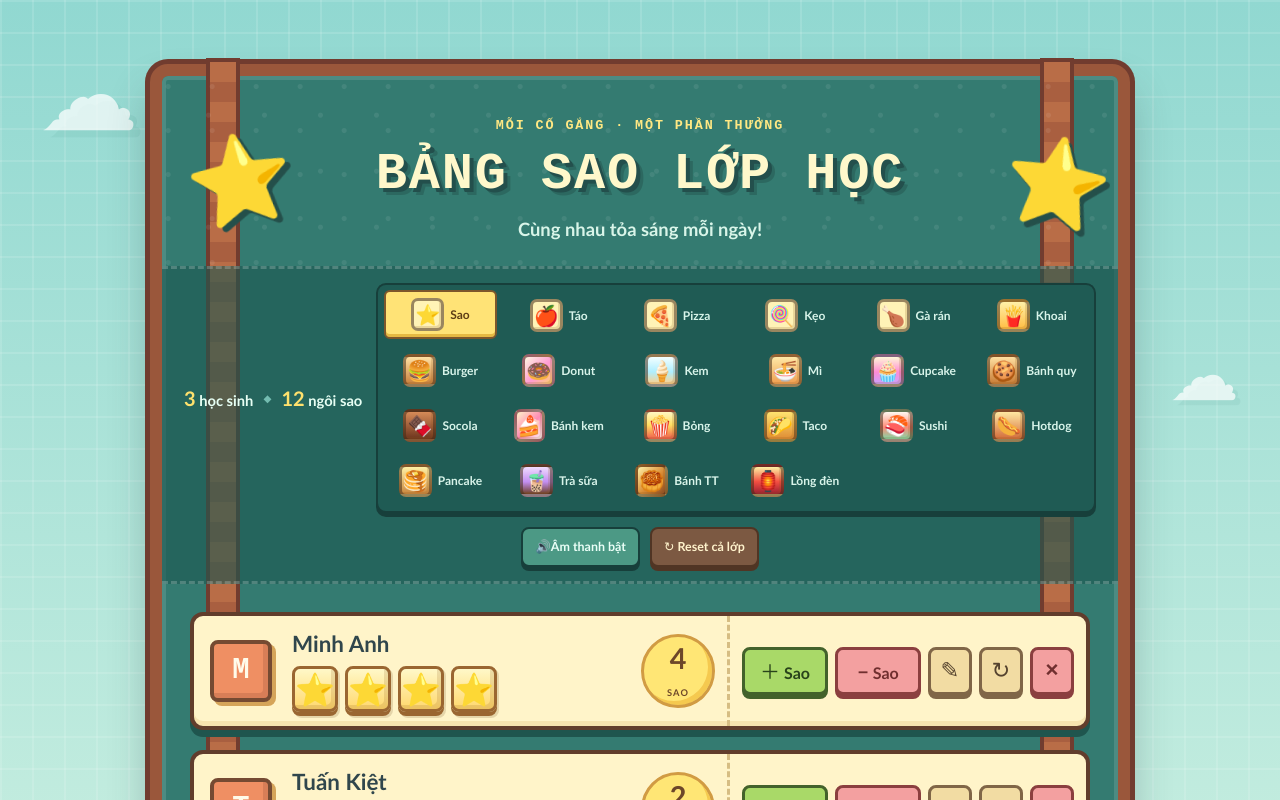
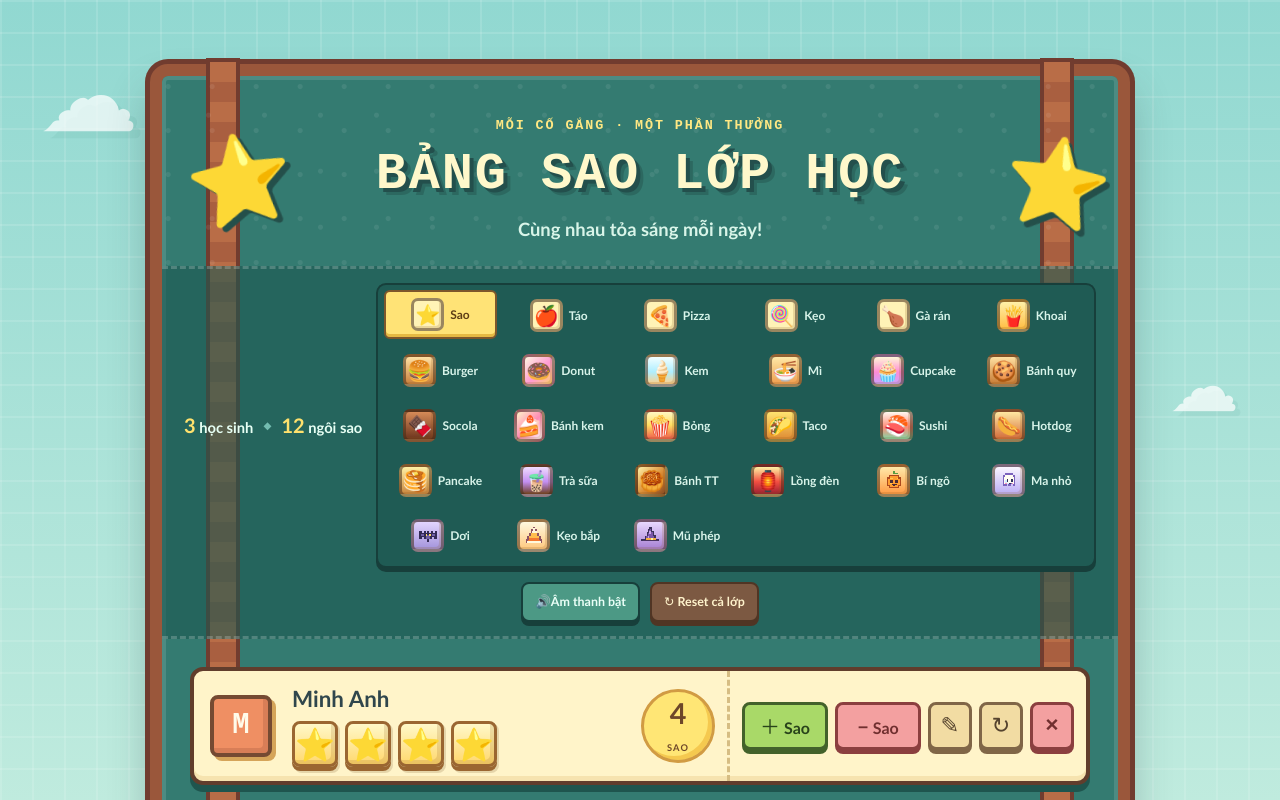
Before and after one commit to Wanglongbong/quan-classroom-star-board, a React (Vite) app: page / in a window 1280 px wide. Shown: the top 800 px of the page. Built offline with nearby package versions, Linux system fonts and the light colour scheme.

Commit message:
Add pixel Halloween classroom rewards

```diff
--- a/src/App.jsx
+++ b/src/App.jsx
@@ -1,4 +1,5 @@
 import { useEffect, useRef, useState } from "react";
+import HalloweenIcon from "./HalloweenIcon";
 
 const STUDENTS_KEY = "classroom-star-board-students-v1";
 const SOUND_KEY = "classroom-star-board-sound-v1";
@@ -28,6 +29,11 @@ const REWARD_OPTIONS = {
   boba: { type: "boba", icon: "🧋", label: "Trà sữa", plural: "ly trà sữa", boardTitle: "TRÀ SỮA" },
   mooncake: { type: "mooncake", icon: "🥮", label: "Bánh TT", plural: "chiếc bánh trung thu", boardTitle: "BÁNH TRUNG THU" },
   lantern: { type: "lantern", icon: "🏮", label: "Lồng đèn", plural: "chiếc lồng đèn", boardTitle: "LỒNG ĐÈN" },
+  pumpkin: { type: "pumpkin", icon: <HalloweenIcon type="pumpkin" />, label: "Bí ngô", plural: "quả bí ngô", boardTitle: "BÍ NGÔ" },
+  ghost: { type: "ghost", icon: <HalloweenIcon type="ghost" />, label: "Ma nhỏ", plural: "chú ma nhỏ", boardTitle: "MA NHỎ" },
+  bat: { type: "bat", icon: <HalloweenIcon type="bat" />, label: "Dơi", plural: "chú dơi", boardTitle: "DƠI" },
+  candycorn: { type: "candycorn", icon: <HalloweenIcon type="candycorn" />, label: "Kẹo bắp", plural: "viên kẹo bắp", boardTitle: "KẸO BẮP" },
+  witchhat: { type: "witchhat", icon: <HalloweenIcon type="witchhat" />, label: "Mũ phép", plural: "chiếc mũ phép", boardTitle: "MŨ PHÙ THỦY" },
 };
 const REWARD_PARTICLES = {
   star: ["✦", "•"],
@@ -52,6 +58,11 @@ const REWARD_PARTICLES = {
   boba: ["○", "✦"],
   mooncake: ["☾", "✦"],
   lantern: ["✦", "◆"],
+  pumpkin: ["✦", "◆"],
+  ghost: ["✧", "○"],
+  bat: ["◆", "✦"],
+  candycorn: ["▲", "✦"],
+  witchhat: ["✧", "★"],
 };
 const MILESTONE_EFFECTS = {
   10: { badge: "🏆", title: "KHỞI ĐỘNG RỰC RỠ", icons: "✦ ✦ ✦", duration: 2200 },
--- /dev/null
+++ b/src/HalloweenIcon.jsx
@@ -0,0 +1,44 @@
+const PIXELS = {
+  pumpkin: [
+    ["#5b9d42", "M14 2h4v5h-4z M18 4h4v3h-4z"],
+    ["#ad481d", "M8 8h16v3H8z M5 11h22v14H5z M8 25h16v3H8z"],
+    ["#ff9c2f", "M9 10h14v17H9z M6 14h20v10H6z"],
+    ["#ffca52", "M10 12h4v3h-4z M9 18h3v5H9z M20 12h3v3h-3z"],
+    ["#4c2d35", "M10 16h4v4h-4z M18 16h4v4h-4z M12 22h8v2h-8z M14 24h4v2h-4z"],
+  ],
+  ghost: [
+    ["#7b62bd", "M10 5h12v3H10z M7 8h18v18h-3v-3h-3v3h-4v-3h-3v3H7z"],
+    ["#fffdf3", "M10 8h12v3H10z M8 11h16v12h-3v-3h-4v3h-4v-3h-3v3H8z"],
+    ["#d2ecff", "M9 16h3v5H9z M13 21h3v2h-3z"],
+    ["#33315f", "M12 14h3v5h-3z M19 14h3v5h-3z M16 21h3v2h-3z"],
+    ["#ff90b6", "M9 20h3v2H9z M21 20h2v2h-2z"],
+  ],
+  bat: [
+    ["#332b55", "M2 10h4v3h3v-3h3v3h3v-3h3v3h3v-3h3v3h3v-3h3v12h-4v-3h-4v4h-4v4h-4v-4h-4v-4H6v3H2z"],
+    ["#7060a5", "M5 14h5v3H5z M22 14h5v3h-5z M13 16h6v7h-6z"],
+    ["#ffdc69", "M12 15h3v3h-3z M18 15h3v3h-3z"],
+  ],
+  candycorn: [
+    ["#8d5262", "M14 3h4v4h3v5h3v5h3v6h2v5H3v-5h2v-6h3v-5h3V7h3z"],
+    ["#fff6dc", "M14 5h4v4h2v4H12V9h2z"],
+    ["#ffbd4d", "M11 13h10v4h3v4H8v-4h3z"],
+    ["#f37831", "M8 21h16v3h2v2H6v-2h2z"],
+    ["#fff9dd", "M5 26h22v2H5z"],
+  ],
+  witchhat: [
+    ["#3c315b", "M15 3h4v6h3v7h3v6h5v4H2v-4h6v-5h3v-6h2V7h2z"],
+    ["#7955a8", "M16 6h2v5h3v6h2v5H9v-4h3v-6h2V8h2z"],
+    ["#c8a4eb", "M15 10h2v5h-2z M12 18h3v3h-3z"],
+    ["#f4ae3f", "M9 21h16v3H9z M16 20h5v5h-5z"],
+    ["#fff2a2", "M17 21h3v3h-3z"],
+    ["#493360", "M4 24h24v2H4z"],
+  ],
+};
+
+export default function HalloweenIcon({ type }) {
+  return (
+    <svg className="halloween-pixel-icon" viewBox="0 0 32 32" aria-hidden="true" focusable="false" shapeRendering="crispEdges">
+      {PIXELS[type].map(([color, path]) => <path key={color} fill={color} d={path} />)}
+    </svg>
+  );
+}
--- a/src/styles.css
+++ b/src/styles.css
@@ -263,6 +263,21 @@ h1 {
 .picker-icon-boba { background: linear-gradient(180deg, #f1ddff, #c38ef2 55%, #6b3e24); }
 .picker-icon-mooncake { background: linear-gradient(135deg, #fff1a8, #d98b34 55%, #8b4b24); }
 .picker-icon-lantern { background: linear-gradient(180deg, #fff1a2, #f34f42 54%, #9b1f32); }
+.picker-icon-pumpkin { background: linear-gradient(180deg, #ffe9a9, #ff9b45); }
+.picker-icon-ghost { background: linear-gradient(180deg, #faf6ff, #bbadf4); }
+.picker-icon-bat { background: linear-gradient(180deg, #e2d4ff, #a394db); }
+.picker-icon-candycorn { background: linear-gradient(180deg, #fff9df, #ffc980); }
+.picker-icon-witchhat { background: linear-gradient(180deg, #e8d8ff, #a780d3); }
+
+.halloween-pixel-icon {
+  display: inline-block;
+  width: 1em;
+  height: 1em;
+  flex: none;
+  overflow: visible;
+  image-rendering: pixelated;
+  vertical-align: -0.1em;
+}
 
 .sound-toggle,
 .reset-all-button {
@@ -798,6 +813,11 @@ h1 {
 .reward-icon-boba { background: linear-gradient(180deg, #f2deff, #c38ff3 55%, #704026); }
 .reward-icon-mooncake { background: linear-gradient(135deg, #fff2a9, #d99036 55%, #8b4c25); }
 .reward-icon-lantern { background: linear-gradient(180deg, #fff2a5, #f45543 54%, #9d2032); }
+.reward-icon-pumpkin { background: linear-gradient(180deg, #ffe8a3, #ff9945); }
+.reward-icon-ghost { background: linear-gradient(180deg, #fcf7ff, #bcb0f1); }
+.reward-icon-bat { background: linear-gradient(180deg, #e8dbff, #a694dc); }
+.reward-icon-candycorn { background: linear-gradient(180deg, #fffbe5, #ffc780); }
+.reward-icon-witchhat { background: linear-gradient(180deg, #eddcff, #aa80d8); }
 
 .more-stars {
   flex: 0 0 auto;
@@ -1268,6 +1288,12 @@ h1 {
 .reward-motion-lantern.is-award .reward-main-icon {
   animation: reward-lantern-float 1.25s cubic-bezier(.16, 1.35, .35, 1) forwards;
 }
+
+.reward-motion-pumpkin.is-award .reward-main-icon { animation: halloween-pumpkin-pop 1.25s cubic-bezier(.16, 1.35, .35, 1) forwards; }
+.reward-motion-ghost.is-award .reward-main-icon { animation: halloween-ghost-float 1.25s cubic-bezier(.16, 1.35, .35, 1) forwards; }
+.reward-motion-bat.is-award .reward-main-icon { animation: halloween-bat-swoop 1.25s cubic-bezier(.16, 1.35, .35, 1) forwards; }
+.reward-motion-candycorn.is-award .reward-main-icon { animation: halloween-candy-bounce 1.25s cubic-bezier(.16, 1.35, .35, 1) forwards; }
+.reward-motion-witchhat.is-award .reward-main-icon { animation: halloween-hat-twirl 1.25s cubic-bezier(.16, 1.35, .35, 1) forwards; }
 
 .reward-motion-apple.is-award .reward-particles i { color: #67b85f; text-shadow: 0 0 8px #e8ffd8; }
 .reward-motion-pizza.is-award .reward-particles i { color: #ff9e37; text-shadow: 0 0 8px #ffe1a8; }
@@ -1290,6 +1316,11 @@ h1 {
 .reward-motion-boba.is-award .reward-particles i { color: #8e5acb; text-shadow: 0 0 10px #f6e4ff; animation-name: boba-particle-bubble; }
 .reward-motion-mooncake.is-award .reward-particles i { color: #ffd25d; text-shadow: 0 0 12px #fff5bd; animation-name: mooncake-particle-moon; }
 .reward-motion-lantern.is-award .reward-particles i { color: #ff574a; text-shadow: 0 0 12px #ffe79e; animation-name: lantern-particle-flicker; }
+.reward-motion-pumpkin.is-award .reward-particles i { color: #ff982c; text-shadow: 0 0 10px #ffe092; }
+.reward-motion-ghost.is-award .reward-particles i { color: #bd9ae8; text-shadow: 0 0 10px #fff; animation-name: halloween-particle-float; }
+.reward-motion-bat.is-award .reward-particles i { color: #7957af; text-shadow: 0 0 10px #d9c5ff; animation-name: halloween-particle-swirl; }
+.reward-motion-candycorn.is-award .reward-particles i { color: #ffb43b; text-shadow: 0 0 10px #fff0ad; }
+.reward-motion-witchhat.is-award .reward-particles i { color: #af79da; text-shadow: 0 0 10px #e7d2ff; animation-name: halloween-particle-swirl; }
 
 .reward-change {
   position: absolute;
@@ -2092,6 +2123,56 @@ h1 {
   46% { transform: translateY(3px) scale(0.96) rotate(-8deg); }
   66% { transform: translateY(-10px) scale(1.06) rotate(5deg); }
   84%, 100% { transform: translateY(0) scale(1) rotate(0); filter: brightness(1.12); }
+}
+
+@keyframes halloween-pumpkin-pop {
+  0% { transform: translateY(35px) scale(0.15) rotate(-18deg); }
+  30% { transform: translateY(-20px) scale(1.25) rotate(9deg); }
+  52% { transform: translateY(7px) scale(0.92) rotate(-5deg); }
+  76% { transform: translateY(-5px) scale(1.08) rotate(3deg); }
+  100% { transform: translateY(0) scale(1) rotate(0); }
+}
+
+@keyframes halloween-ghost-float {
+  0% { transform: translate(-28px, 38px) scale(0.2); opacity: 0; }
+  32% { transform: translate(9px, -22px) scale(1.18); opacity: 1; }
+  60% { transform: translate(-7px, 4px) scale(0.97); }
+  84%, 100% { transform: translate(0, -7px) scale(1); opacity: 1; }
+}
+
+@keyframes halloween-bat-swoop {
+  0% { transform: translate(-70px, 45px) scale(0.2) rotate(-30deg); }
+  30% { transform: translate(20px, -24px) scale(1.22) rotate(14deg); }
+  55% { transform: translate(-10px, 4px) scale(0.95) rotate(-9deg); }
+  100% { transform: translate(0, 0) scale(1) rotate(0); }
+}
+
+@keyframes halloween-candy-bounce {
+  0% { transform: translateY(-50px) scale(0.2) rotate(25deg); }
+  32% { transform: translateY(11px) scale(1.2, 0.85) rotate(-8deg); }
+  58% { transform: translateY(-18px) scale(0.96, 1.1) rotate(5deg); }
+  100% { transform: translateY(0) scale(1) rotate(0); }
+}
+
+@keyframes halloween-hat-twirl {
+  0% { transform: translateY(28px) scale(0.12) rotate(-80deg); }
+  34% { transform: translateY(-17px) scale(1.22) rotate(24deg); }
+  62% { transform: translateY(5px) scale(0.95) rotate(-8deg); }
+  100% { transform: translateY(0) scale(1) rotate(0); }
+}
+
+@keyframes halloween-particle-float {
+  0% { opacity: 0; transform: translate(0, 15px) scale(0.15); }
+  22% { opacity: 1; transform: translate(calc(var(--particle-x) * 0.2), -13px) scale(1.1); }
+  70% { opacity: 1; transform: translate(calc(var(--particle-x) * 0.7), calc(var(--particle-y) * 0.7 - 20px)) scale(0.9); }
+  100% { opacity: 0; transform: translate(var(--particle-x), calc(var(--particle-y) - 35px)) scale(0.5); }
+}
+
+@keyframes halloween-particle-swirl {
+  0% { opacity: 0; transform: translate(0, 0) scale(0.1) rotate(0); }
+  22% { opacity: 1; transform: translate(calc(var(--particle-x) * -0.3), calc(var(--particle-y) * 0.3)) scale(1.2) rotate(90deg); }
+  65% { opacity: 1; transform: translate(calc(var(--particle-x) * 0.65), calc(var(--particle-y) * 0.75)) scale(0.95) rotate(230deg); }
+  100% { opacity: 0; transform: translate(var(--particle-x), var(--particle-y)) scale(0.5) rotate(360deg); }
 }
 
 @keyframes change-badge-pop {
```
Also changed, not shown: 1 other file (tests, documents, lock files or other folders).
